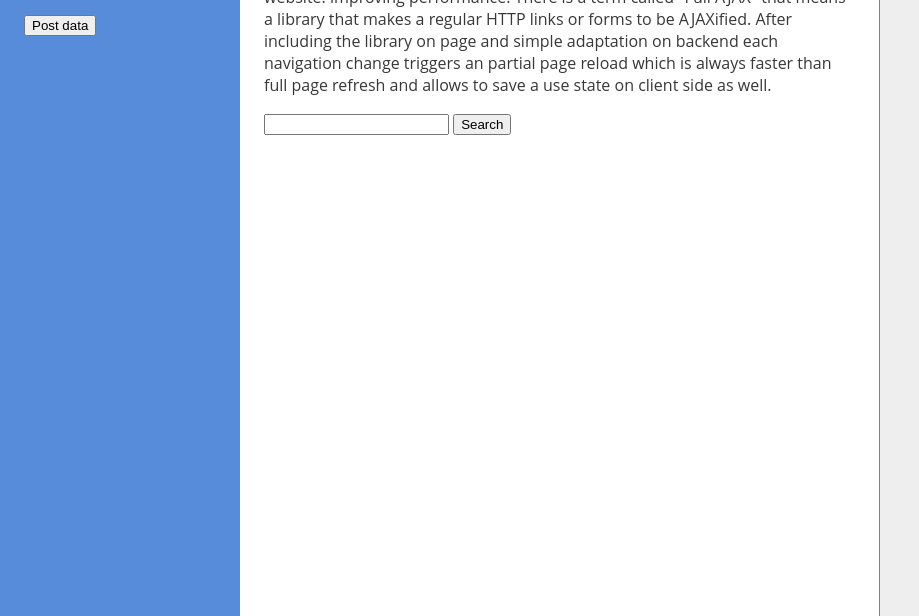
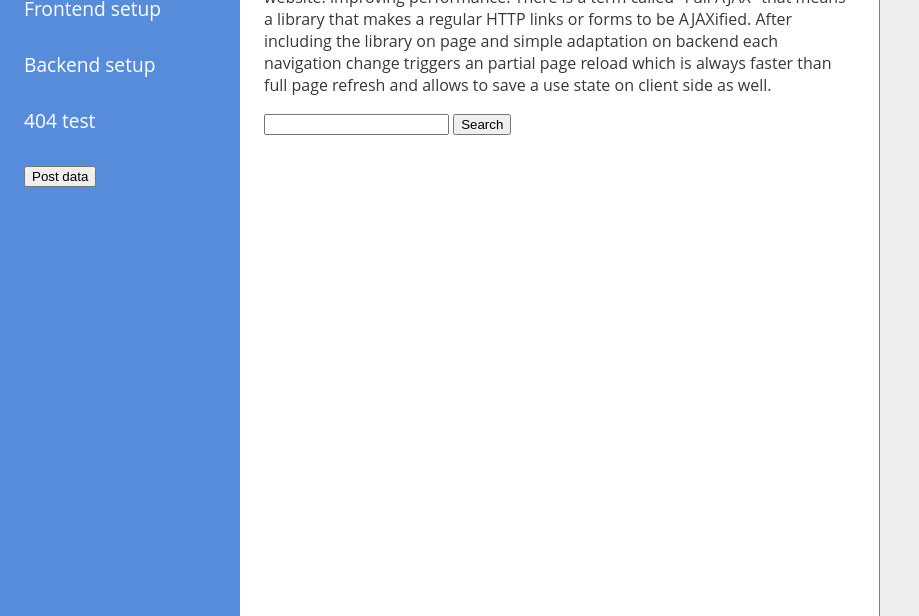
Before and after one commit to chemerisuk/better-ajaxify, a website: page index.html in a window 1280 px wide. Shown: the part 184-800 px from the top of the page, without its empty margins (0-919 px from the left). Drawn offline with Linux system fonts and the light colour scheme; files whose address does not match are found by name.

Commit message:
improve menu

```diff
--- a/demo/demo.css
+++ b/demo/demo.css
@@ -36,6 +36,11 @@ nav, main {
 }
 
 nav {
+    /* prevent long press menu on ios */
+    -webkit-touch-callout: none;
+    /* disable text selection */
+    -webkit-user-select: none;
+
     background: #578cdb;
     color: #FFF;
 
@@ -60,6 +65,7 @@ nav a {
     font-size: larger;
     text-decoration: none;
     display: block;
+    padding: 0.75em 0;
 }
 
 html:not([aria-busy=true]) nav li[aria-selected=true],
--- a/demo/demo.js
+++ b/demo/demo.js
@@ -30,12 +30,12 @@ document.addEventListener("ajaxify:load", function(e) {
     }
 }, true);
 
-document.addEventListener("ajaxify:render", function(e) {
-    console.log("ajaxify:render", e);
-}, true);
-
 document.addEventListener("ajaxify:error", function(e) {
     console.log("ajaxify:error", e);
 
     document.documentElement.setAttribute("aria-busy", "false");
 }, true);
+
+document.addEventListener("ajaxify:render", function(e) {
+    console.log("ajaxify:render", e);
+}, true);
```
